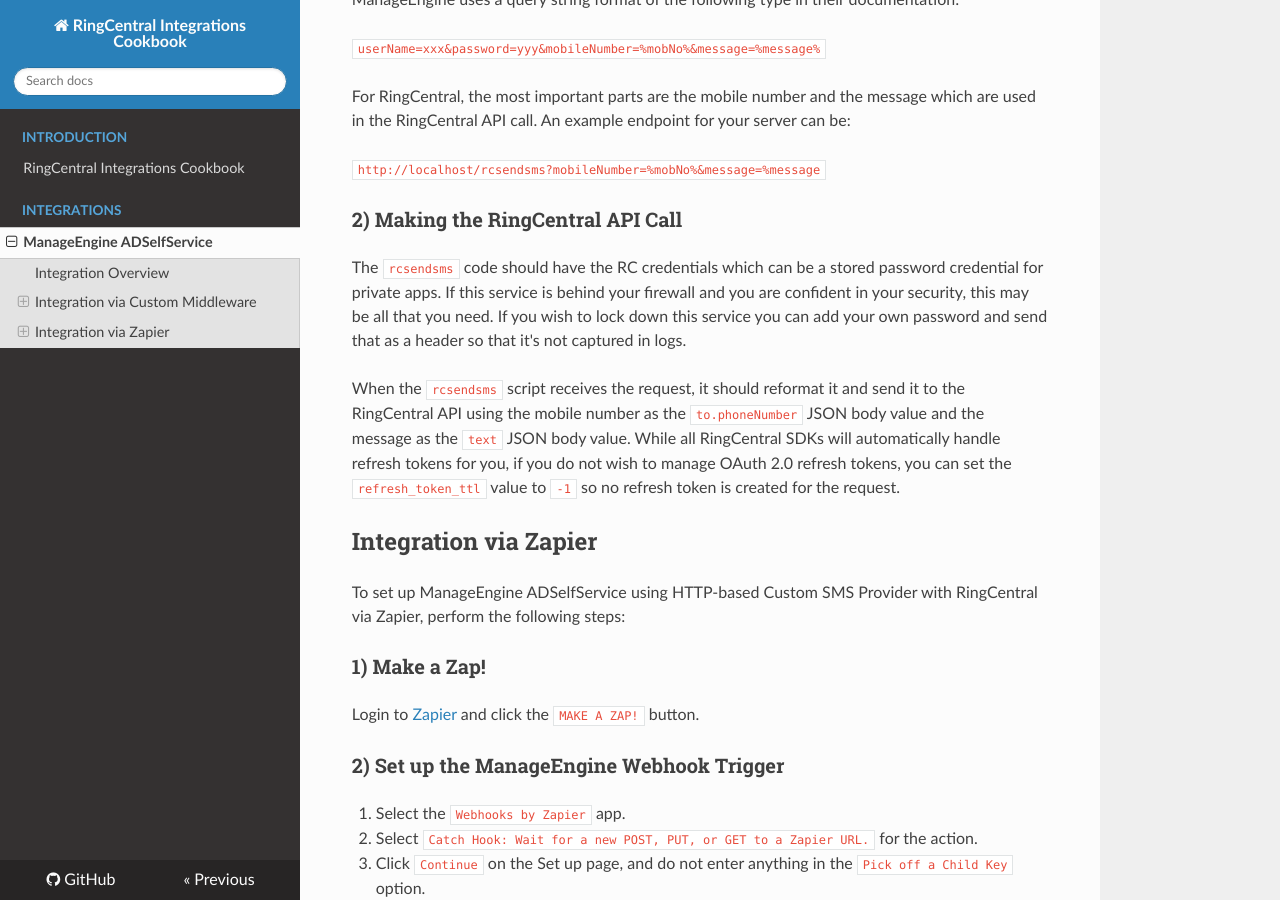
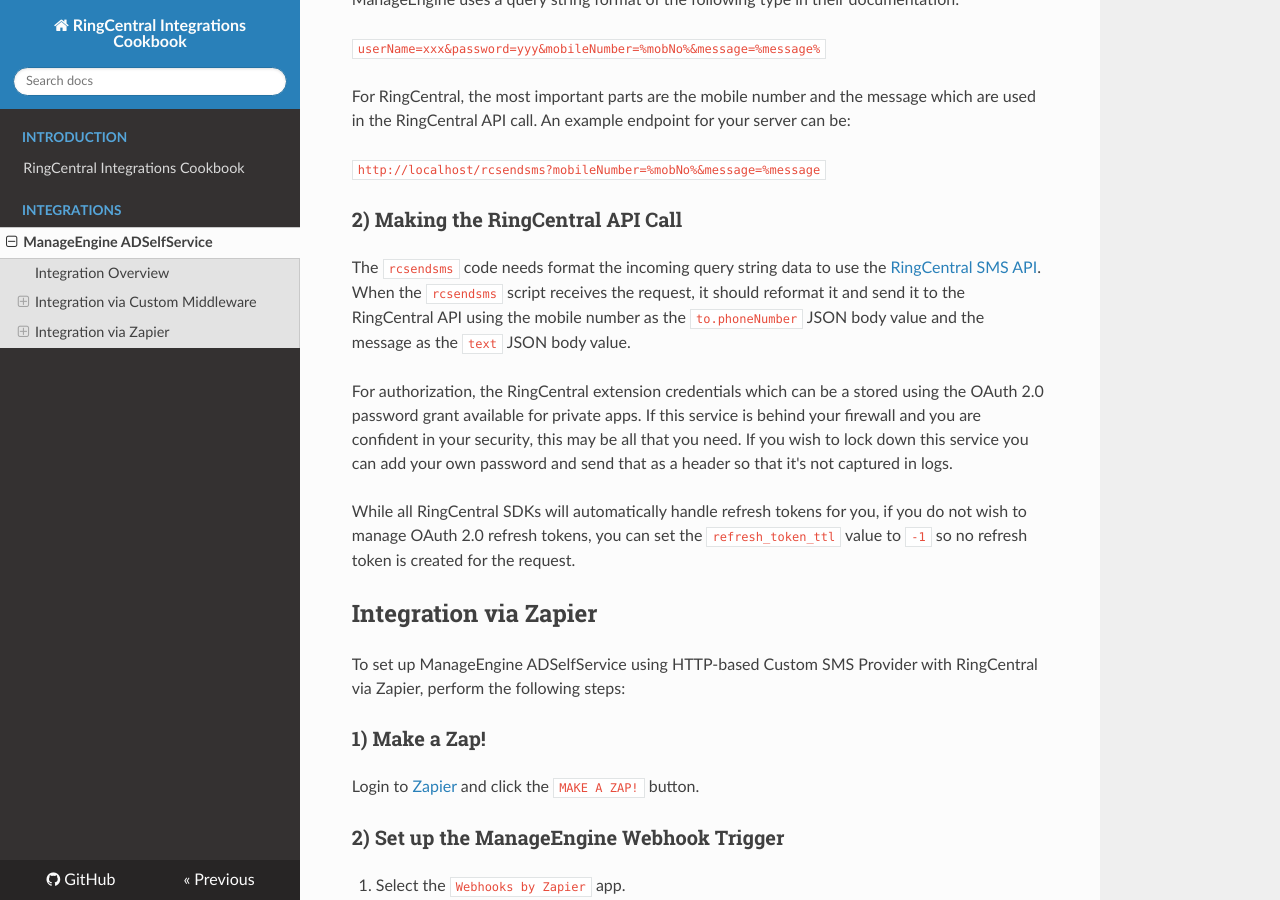
Before and after one commit to grokify/ringcentral-content, an MkDocs documentation site: the page built from docs/integrations/manageengine/self_service_password_sms.md, in a window 1280 px wide and 900 px high, scrolled down 1141 px. Built offline with MkDocs 1.6.1, drawn with Linux system fonts in a browser that asks for light colours; nearby versions of some CDN libraries; old or Windows-style settings are respelled for this version of MkDocs.

Commit message:
update manageengine

```diff
--- a/docs/integrations/manageengine/self_service_password_sms.md
+++ b/docs/integrations/manageengine/self_service_password_sms.md
@@ -40,9 +40,11 @@ For RingCentral, the most important parts are the mobile number and the message
 
 ### 2) Making the RingCentral API Call
 
-The `rcsendsms` code should have the RC credentials which can be a stored password credential for private apps. If this service is behind your firewall and you are confident in your security, this may be all that you need. If you wish to lock down this service you can add your own password and send that as a header so that it's not captured in logs.
+The `rcsendsms` code needs format the incoming query string data to use the [RingCentral SMS API](https://developer.ringcentral.com/api-docs/latest/index.html#!#RefSMSMessages.html). When the `rcsendsms` script receives the request, it should reformat it and send it to the RingCentral API using the mobile number as the `to.phoneNumber` JSON body value and the message as the `text` JSON body value.
 
-When the `rcsendsms` script receives the request, it should reformat it and send it to the RingCentral API using the mobile number as the `to.phoneNumber` JSON body value and the message as the `text` JSON body value. While all RingCentral SDKs will automatically handle refresh tokens for you, if you do not wish to manage OAuth 2.0 refresh tokens, you can set the `refresh_token_ttl` value to `-1` so no refresh token is created for the request.
+For authorization, the RingCentral extension credentials which can be a stored using the OAuth 2.0 password grant available for private apps. If this service is behind your firewall and you are confident in your security, this may be all that you need. If you wish to lock down this service you can add your own password and send that as a header so that it's not captured in logs.
+
+While all RingCentral SDKs will automatically handle refresh tokens for you, if you do not wish to manage OAuth 2.0 refresh tokens, you can set the `refresh_token_ttl` value to `-1` so no refresh token is created for the request.
 
 ## Integration via Zapier
 
```
